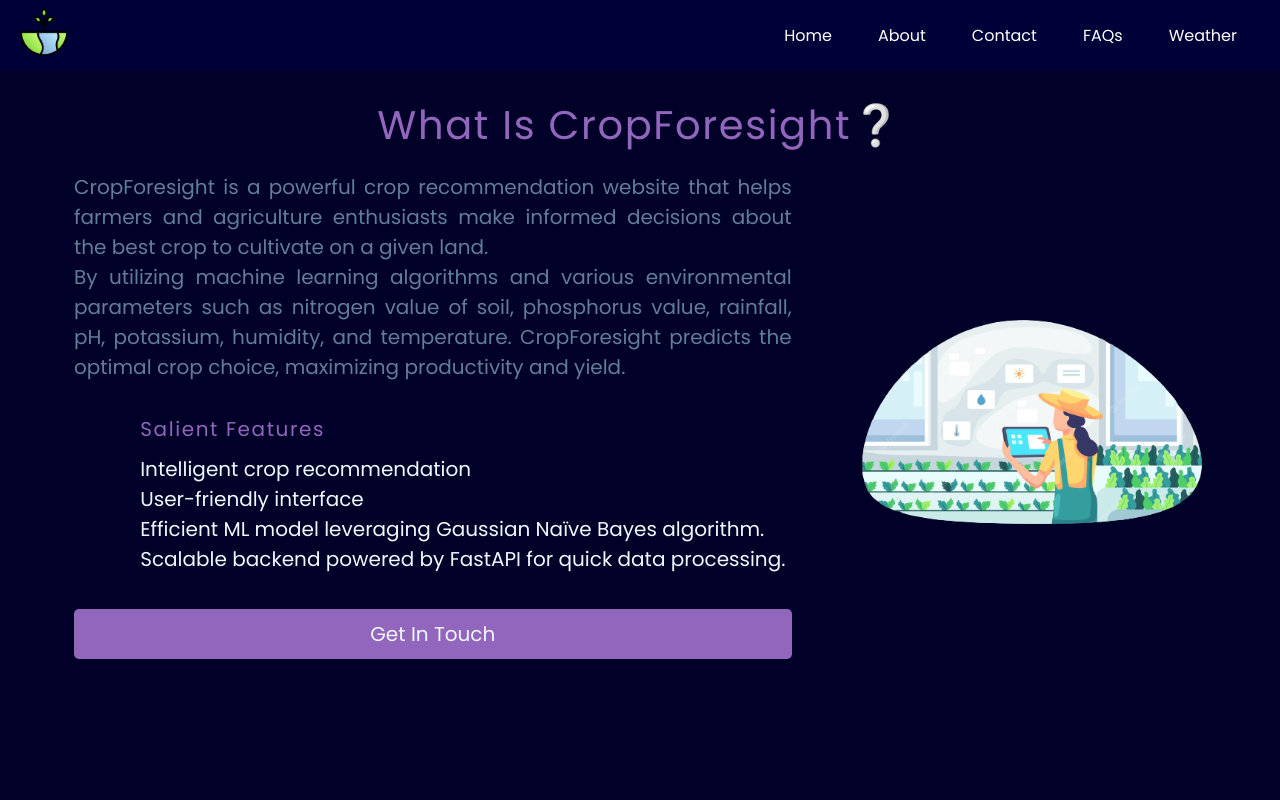
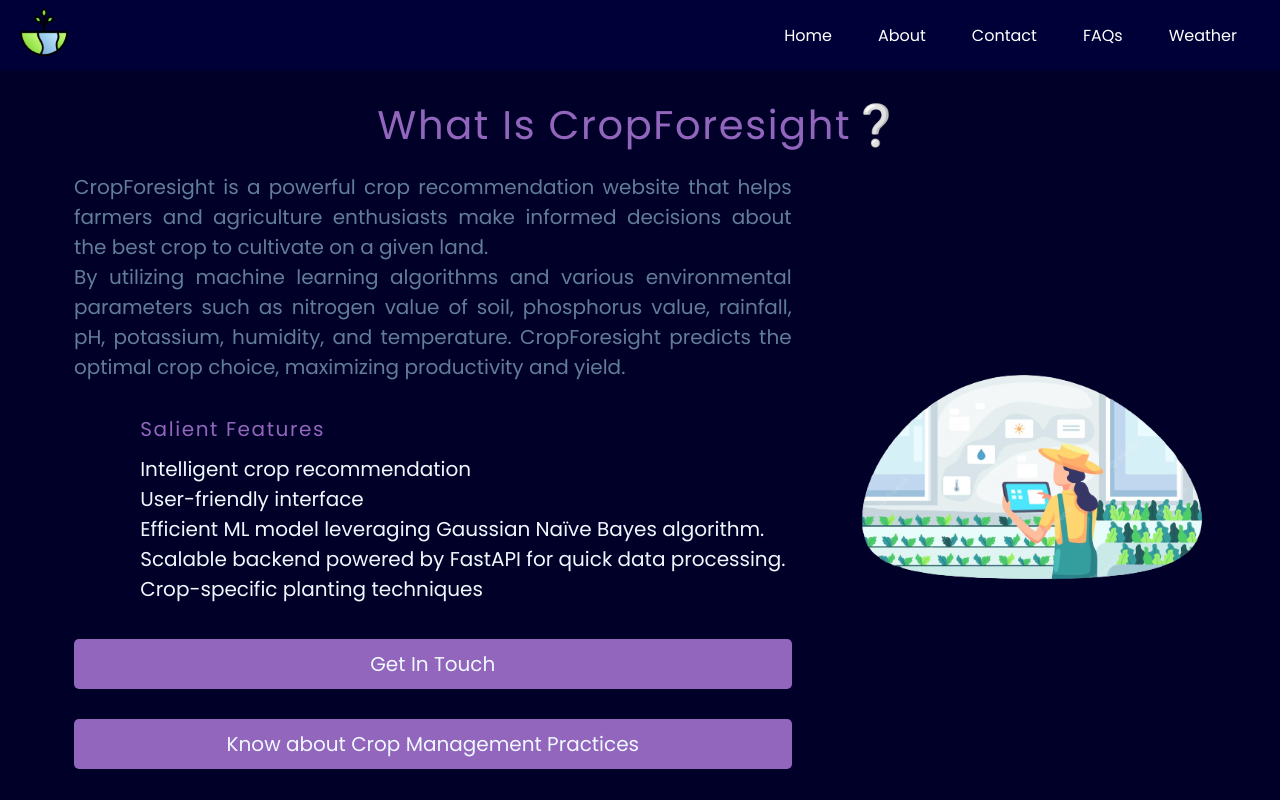
Before and after one commit to abhijeet141/CropForesight-FrontEnd, a React (Create React App) app: page /about in a window 1280 px wide. Shown: the top 800 px of the page. Built offline with nearby package versions, Linux system fonts and the light colour scheme; a web font is replaced by a local one.

Commit message:
Issue #89
Crop management practices
I have added an option of crop specific management under the about section of the website.
Also under the silent features I have included this service.

working under gssoc'23

```diff
--- a/src/components/about.js
+++ b/src/components/about.js
@@ -14,7 +14,10 @@ const About = () => {
     const navigate = useNavigate();
 
     const handleClick = () => {
-        navigate('/contact'); // Replace '/other-page' with the desired URL of the page you want to navigate to
+        navigate('/contact');
+    };
+    const handlePracticesClick = (event) => {
+        event.preventDefault();
     };
     return (
         <>
@@ -38,9 +41,12 @@ const About = () => {
                             <li>Efficient ML model leveraging Gaussian Naïve Bayes algorithm.</li>
                             <li>
                                 Scalable backend powered by FastAPI for quick data processing.</li>
+                                <li>Crop-specific planting techniques</li>
+
                         </ul>
 
                         <button onClick={handleClick} >Get In Touch</button>
+                        <button onClick={handlePracticesClick}>Know about Crop Management Practices</button>
 
                     </div>
                     <div className="right">
```
